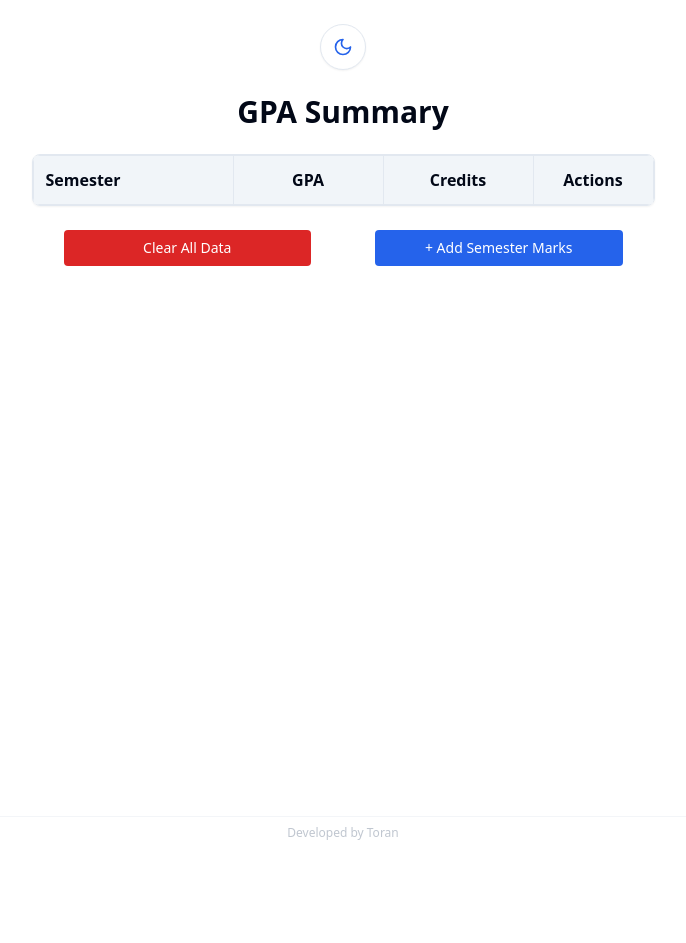
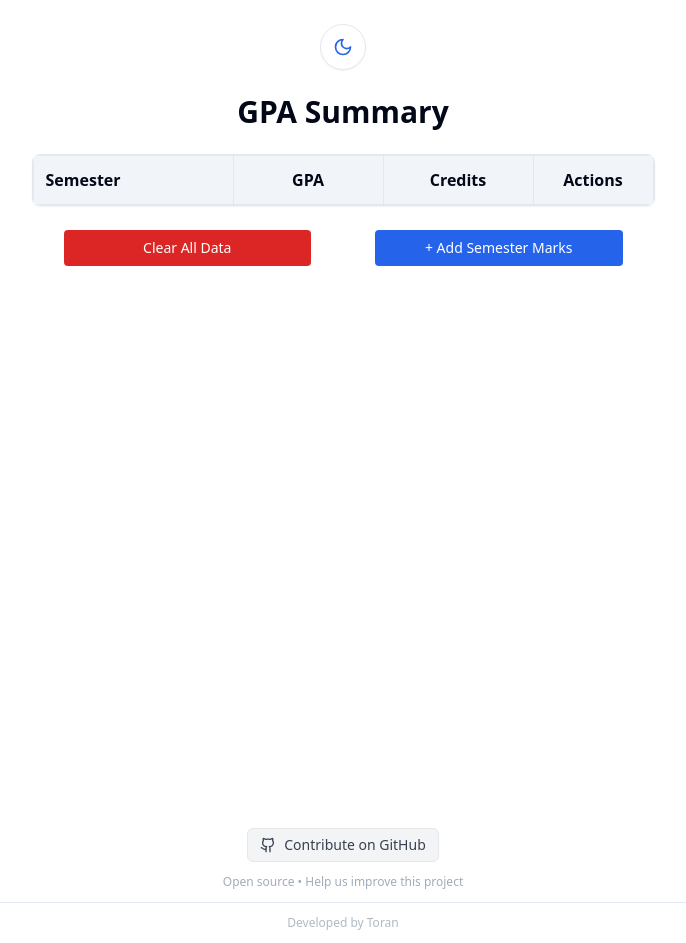
Before and after one commit to thewijay/gpa-cal, a React (Vite) app: page / in a window 1280 px wide. Shown: the whole page, without its empty margins (297-983 px from the left). Before the commit the page ends 849 px from the top, so only its background shows below. Built offline with nearby package versions, Linux system fonts and the light colour scheme.

Commit message:
feat: add GitHub contribution section to encourage open source participation

```diff
--- a/src/pages/MainPage.tsx
+++ b/src/pages/MainPage.tsx
@@ -1,6 +1,6 @@
 import { useNavigate } from 'react-router-dom'
 import { useTheme } from '../components/theme-provider'
-import { Sun, Moon, Trash2, Edit3 } from 'lucide-react'
+import { Sun, Moon, Trash2, Edit3, Github } from 'lucide-react'
 import { useEffect, useState } from 'react'
 import CountUp from 'react-countup'
 import { motion, AnimatePresence } from 'framer-motion'
@@ -280,8 +280,30 @@ const MainPage = () => {
           </div>
         </div>
       </main>
-      <footer className="w-full text-center text-xs text-muted-foreground bg-background py-2 border-t border-border z-50 opacity-40">
-        Developed by Toran
+
+      {/* GitHub Section - Above footer border */}
+      <div className="w-full text-center bg-background py-3">
+        <div className="flex items-center justify-center">
+          <a
+            href="https://github.com/thewijay/gpa-cal"
+            target="_blank"
+            rel="noopener noreferrer"
+            className="inline-flex items-center gap-2 px-3 py-1.5 bg-gray-100 dark:bg-gray-800 hover:bg-gray-200 dark:hover:bg-gray-700 text-gray-700 dark:text-gray-300 hover:text-gray-900 dark:hover:text-gray-100 rounded-md transition-all duration-200 text-sm font-medium border border-gray-200 dark:border-gray-700 hover:border-gray-300 dark:hover:border-gray-600"
+            title="Star us on GitHub & contribute!"
+          >
+            <Github className="w-4 h-4" />
+            <span>Contribute on GitHub</span>
+          </a>
+        </div>
+        <p className="text-xs text-muted-foreground mt-3 opacity-60">
+          Open source • Help us improve this project
+        </p>
+      </div>
+
+      <footer className="w-full text-center bg-background py-3 border-t border-border z-50">
+        <div className="text-xs text-muted-foreground opacity-50">
+          Developed by Toran
+        </div>
       </footer>
     </div>
   )
```
